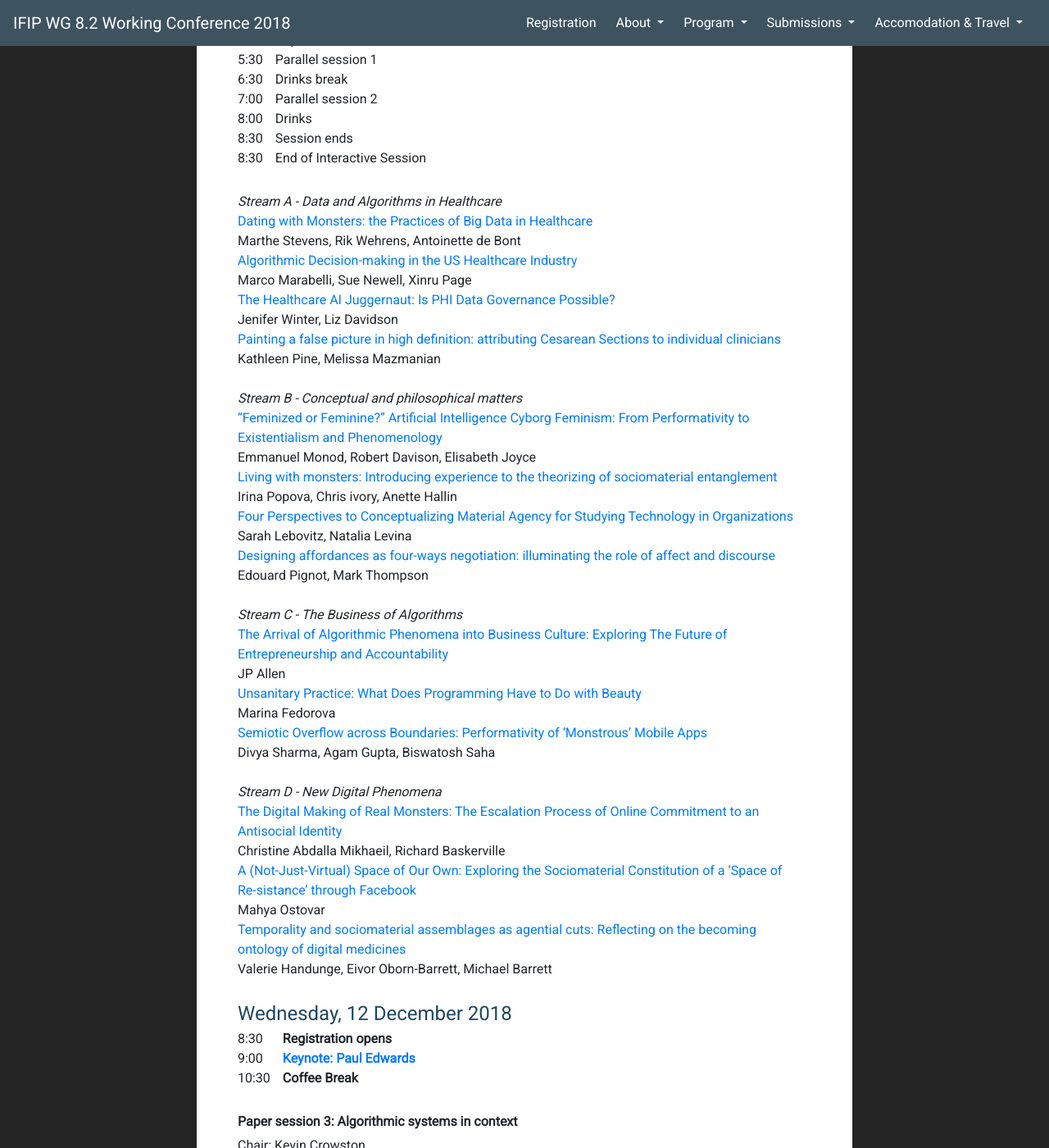
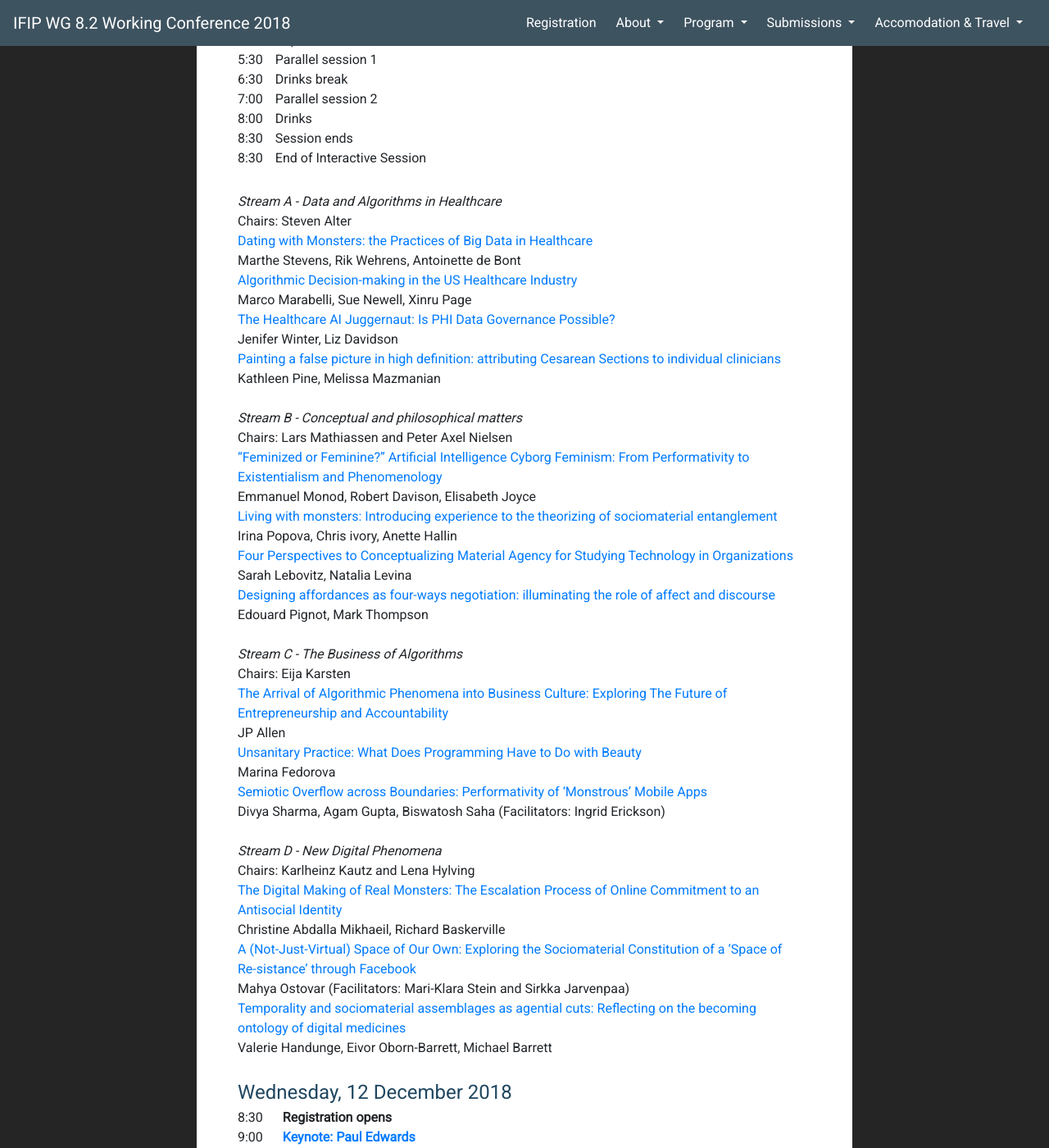
Before and after one commit to ifip82conf/ifip82conf.github.io, a Jekyll site: the page built from pages/program/program.md, in a window 1280 px wide and 1400 px high, scrolled down 1383 px. Shown: the whole window at 82% size. Built offline with Jekyll 4.4.1, drawn with Linux system fonts in a browser that asks for light colours; nearby versions of some CDN libraries.

Commit message:
updated chairs

```diff
--- a/pages/program/program.md
+++ b/pages/program/program.md
@@ -85,6 +85,7 @@ Chair: Eleanor Wynne
 
 {:.schedule}
 | *Stream A - Data and Algorithms in Healthcare*                                                                                                            |
+| Chairs: Steven Alter                                                                                                           |
 | [Dating with Monsters: the Practices of Big Data in Healthcare](/files/abstracts/Abstract_11.pdf)                                                                |
 | Marthe Stevens, Rik Wehrens, Antoinette de Bont                                                                                                             |
 | [Algorithmic Decision-making in the US Healthcare Industry](/files/abstracts/Abstract_12.pdf)                                                                    |
@@ -95,6 +96,7 @@ Chair: Eleanor Wynne
 | Kathleen Pine, Melissa Mazmanian                                                                                                                            |
 |                                                                                                                                                             |
 | *Stream B - Conceptual and philosophical matters*                                                                                                           |
+| Chairs: Lars Mathiassen and Peter Axel Nielsen                                                                                                           |
 | [“Feminized or Feminine?” Artificial Intelligence Cyborg Feminism: From Performativity to Existentialism and Phenomenology](/files/abstracts/Abstract_15.pdf)    |
 | Emmanuel Monod, Robert Davison, Elisabeth Joyce                                                                                                             |
 | [Living with monsters: Introducing experience to the theorizing of sociomaterial entanglement](/files/abstracts/Abstract_16.pdf)                                 |
@@ -105,18 +107,20 @@ Chair: Eleanor Wynne
 | Edouard Pignot, Mark Thompson                                                                                                                               |
 |                                                                                                                                                             |
 | *Stream C - The Business of Algorithms*                                                                                                                     |
+| Chairs: Eija Karsten                                                                                                          |
 | [The Arrival of Algorithmic Phenomena into Business Culture: Exploring The Future of Entrepreneurship and Accountability](/files/abstracts/Abstract_20.pdf)      |
 | JP Allen                                                                                                                                                    |
 | [Unsanitary Practice: What Does Programming Have to Do with Beauty](/files/abstracts/Abstract_21.pdf)                                                            |
 | Marina Fedorova                                                                                                                                             |
 | [Semiotic Overflow across Boundaries: Performativity of ‘Monstrous’ Mobile Apps](/files/abstracts/Abstract_25.pdf)                                               |
-| Divya Sharma, Agam Gupta, Biswatosh Saha                                                                                                                    |
+| Divya Sharma, Agam Gupta, Biswatosh Saha (Facilitators: Ingrid Erickson)                                                                                                                    |
 |                                                                                                                                                             |
 | *Stream D - New Digital Phenomena*                                                                                                                          |
+| Chairs: Karlheinz Kautz and Lena Hylving                                                                                                         |
 | [The Digital Making of Real Monsters: The Escalation Process of Online Commitment to an Antisocial Identity](/files/abstracts/Abstract_22.pdf)                   |
 | Christine Abdalla Mikhaeil, Richard Baskerville                                                                                                             |
 | [A (Not-Just-Virtual) Space of Our Own: Exploring the Sociomaterial Constitution of a ‘Space of Re-sistance’ through Facebook](/files/abstracts/Abstract_23.pdf) |
-| Mahya Ostovar                                                                                                                                               |
+| Mahya Ostovar (Facilitators: Mari-Klara Stein and Sirkka Jarvenpaa)                                                                                                                                               |
 | [Temporality and sociomaterial assemblages as agential cuts: Reflecting on the becoming ontology of digital medicines ](/files/abstracts/Abstract_24.pdf)        |
 | Valerie Handunge, Eivor Oborn-Barrett, Michael Barrett                                                                                                      |
 |                                                                                                               |
```
Also changed, not shown: pages/registration.md (+1 -1 lines).
